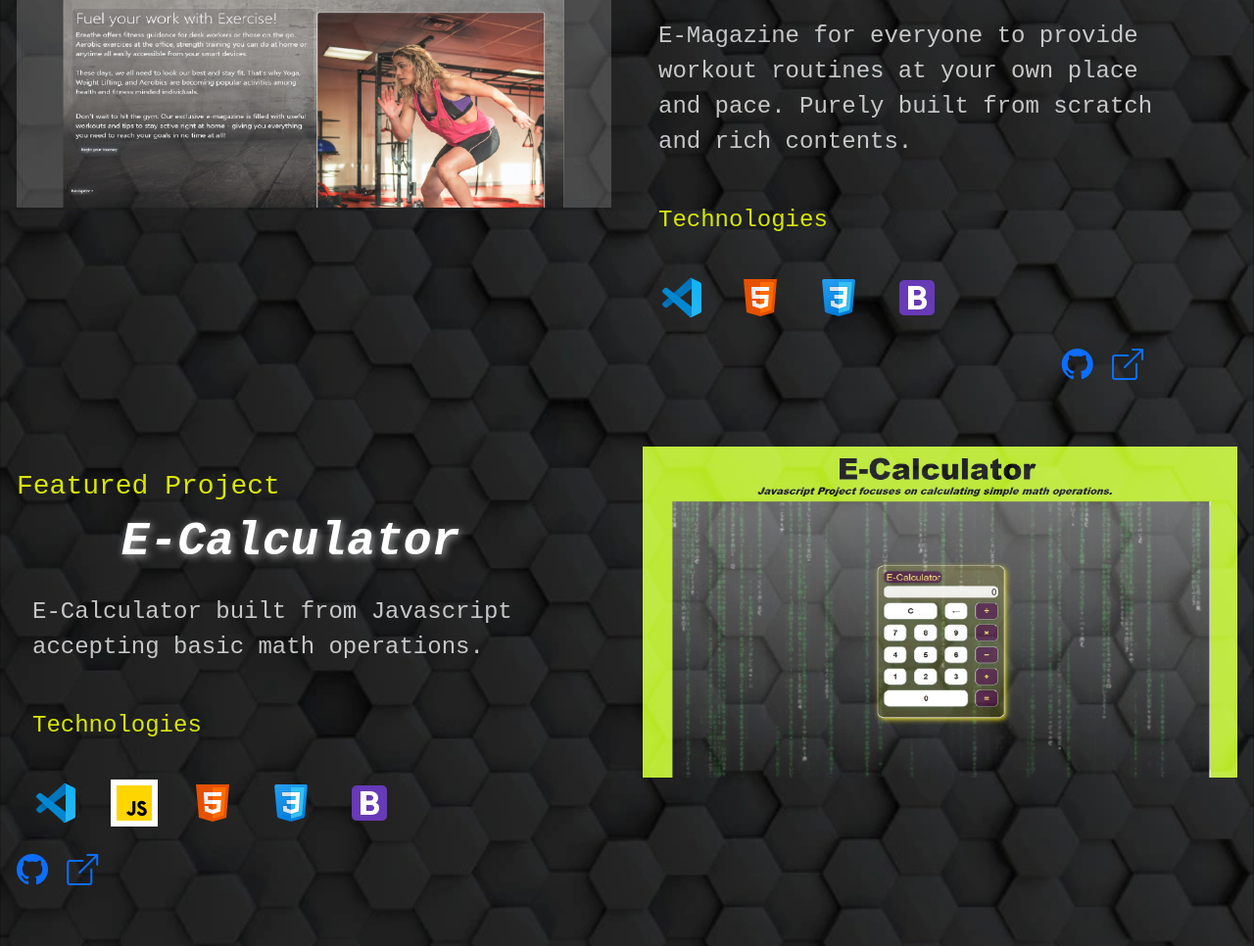
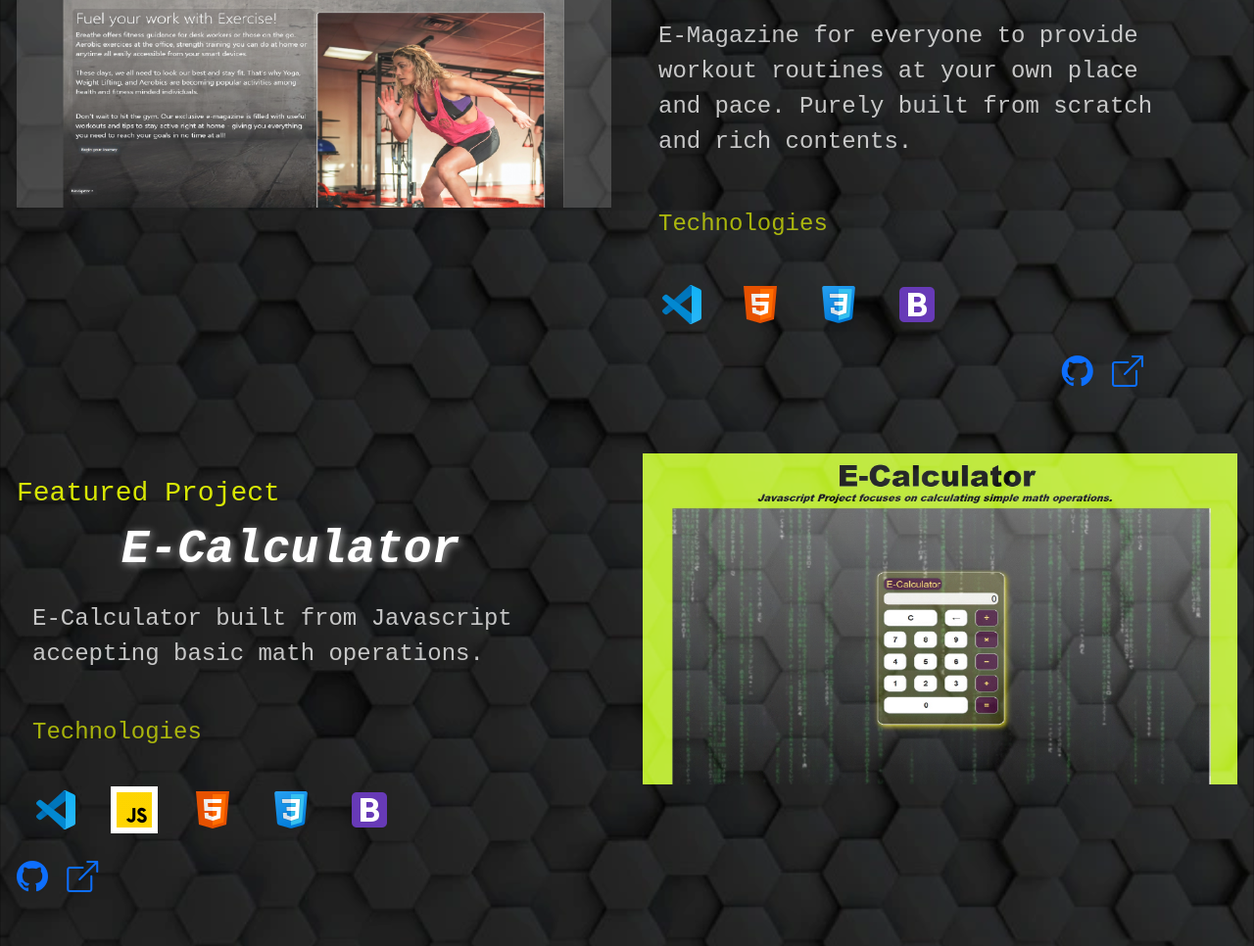
Before and after one commit to zosimo-uy/zosimouy.io, a plain HTML site: page index.html in a window 1280 px wide. Shown: the part 2985-3951 px from the top of the page at 98% size. Drawn offline with nearby package versions, Linux system fonts and the light colour scheme.

Commit message:
add final changes

```diff
--- a/index.html
+++ b/index.html
@@ -206,9 +206,9 @@
                   E-Magazine for everyone to provide workout routines at your own place and pace.
                   Purely built from scratch and rich contents.
               </p>
-              <h3 class="card-text numb fs-4 p-3">
+              <p class="card-text numb fs-4 p-3 opacity-75">
                 Technologies
-              </h3>
+              </p>
               <p class="card-text">
                 <ul class="list-group list-group-horizontal fs-5 projTech col-md">
                   <li class="list-group-item"><a href="https://code.visualstudio.com/"
@@ -242,7 +242,7 @@
           <p class="card-text fs-4 opacity-75 p-3 description">
             E-Calculator built from Javascript accepting basic math operations.
           </p>
-          <h3 class="card-text numb fs-4 p-3">
+          <h3 class="card-text numb fs-4 p-3 opacity-75">
             Technologies
           </h3>
           <p class="card-text">
@@ -293,7 +293,7 @@
         <p class="card-text fs-4 opacity-75 p-3 description">
           A unique patient information system that requires valid login credentials and unique I.D. generator for the patient data form.
         </p>
-        <h3 class="card-text numb fs-4 p-3">
+        <h3 class="card-text numb fs-4 p-3 opacity-75">
           Technologies
         </h3>
         <p class="card-text">
--- a/style.css
+++ b/style.css
@@ -15,6 +15,7 @@ body{
 
 html,body
 {
+    width: 100%;
     overflow-x: hidden;
 }
 
@@ -143,7 +144,7 @@ section #Home{
 .list-group .bi:hover{
   font-size: 38px;
   transition: 0.35s;
-  z-index: 1;
+  /* z-index: 1; */
 }
 
 .check{
```
